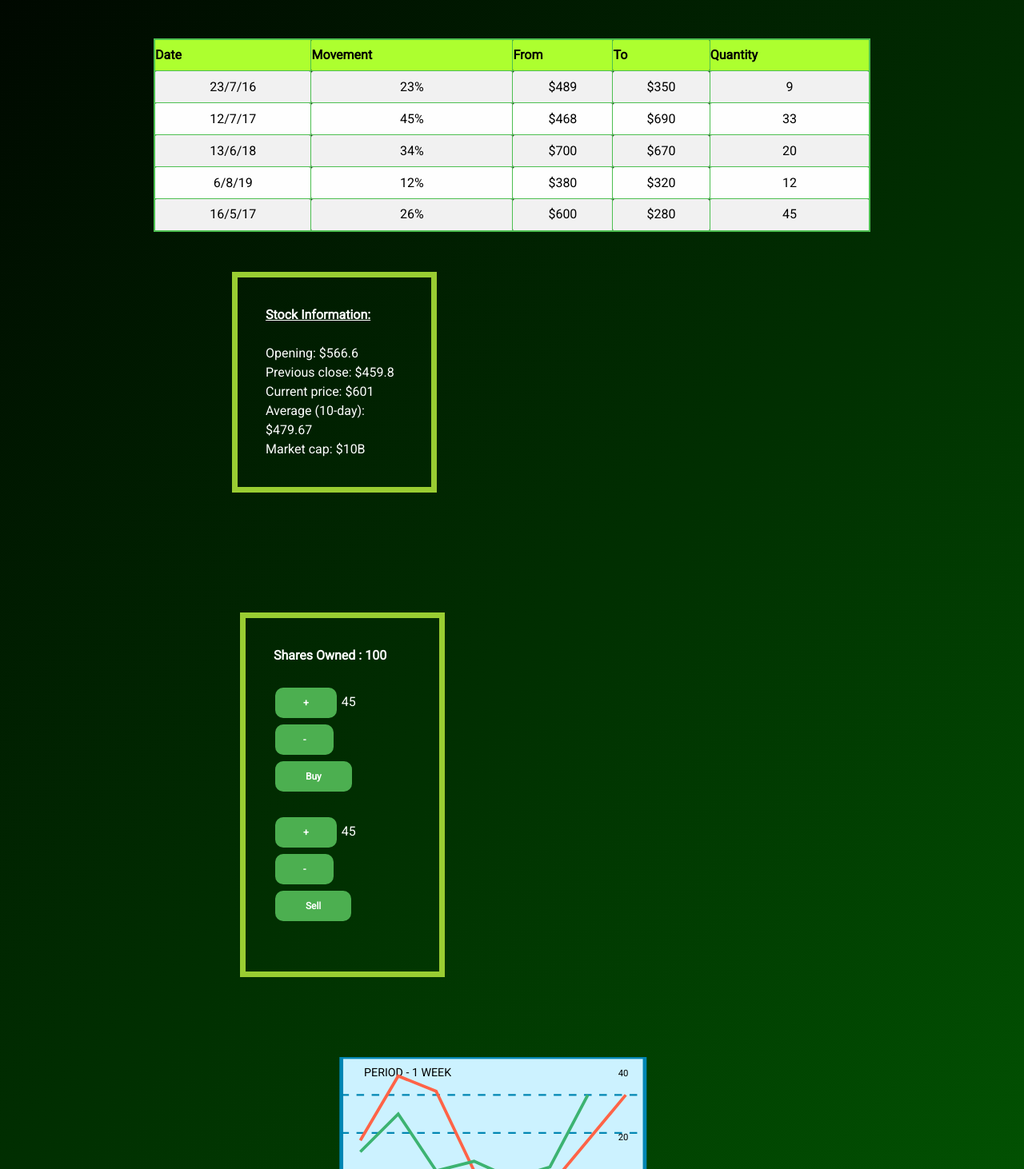
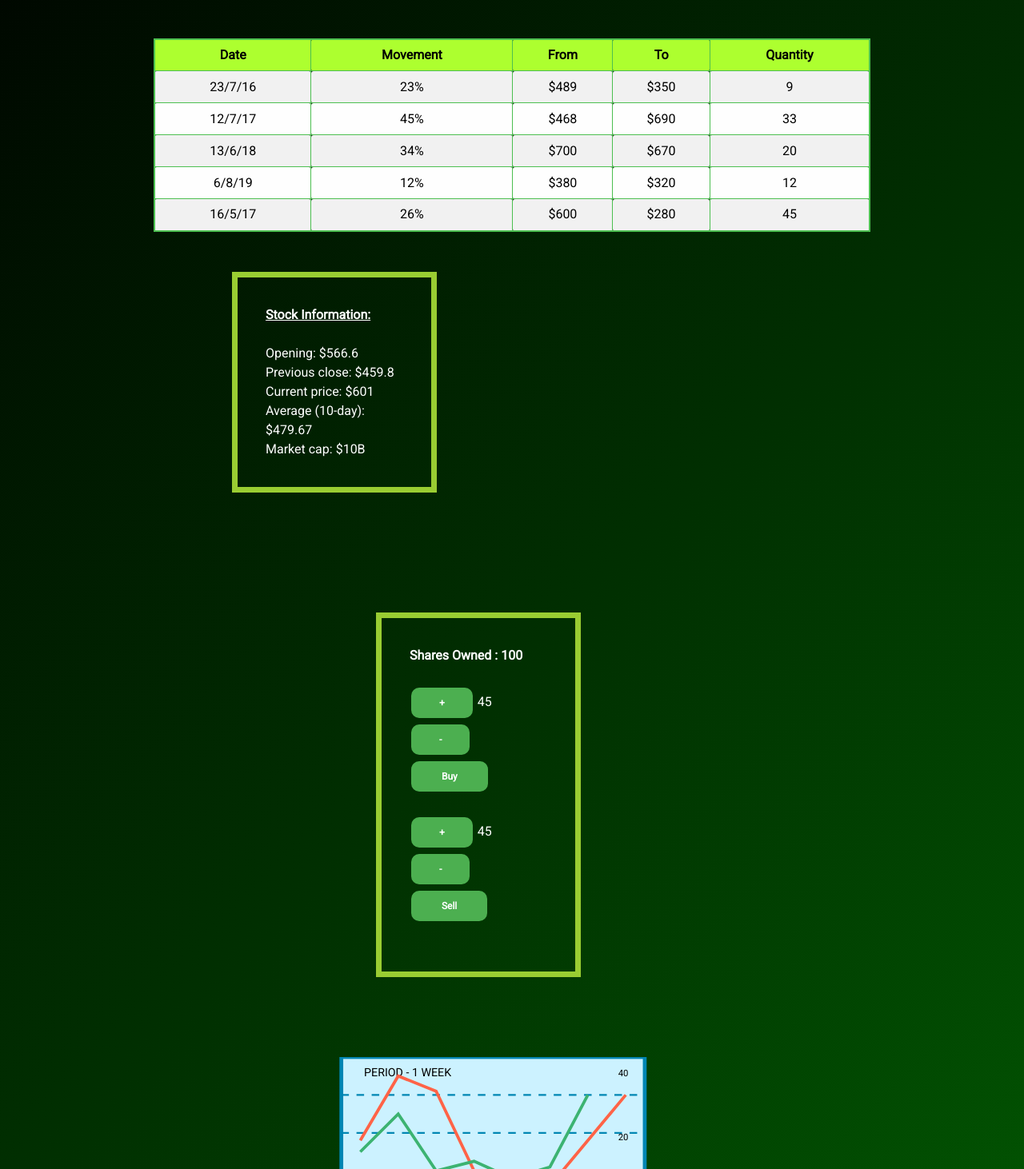
Before and after one commit to Rvdixit23/WebTechProject, a PHP site: page /stock_view.html in a window 1280 px wide. Shown: the part 58-1520 px from the top of the page at 80% size. Run offline with PHP 8.4, Linux system fonts and the light colour scheme.

Commit message:
stock_view css modification little

```diff
--- a/css/stock_view.css
+++ b/css/stock_view.css
@@ -16,7 +16,7 @@
     padding: 35px;
     margin: 100px;
     margin-top: 50px;
-    margin-left: 300px;
+    margin-left: 470px;
     align-content: center;
 }
 
@@ -44,11 +44,15 @@ th {
     background: greenyellow;
     /* Darken header a bit */
     font-weight: bold;
+    text-align: center;
+    transition: 0.3s;
 }
 
 td {
     background: #fafafa;
     text-align: center;
+    align-content: center;
+    transition: 0.3s;
 }
 /* Cells in even rows (2,4,6...) are one color */
 
```
